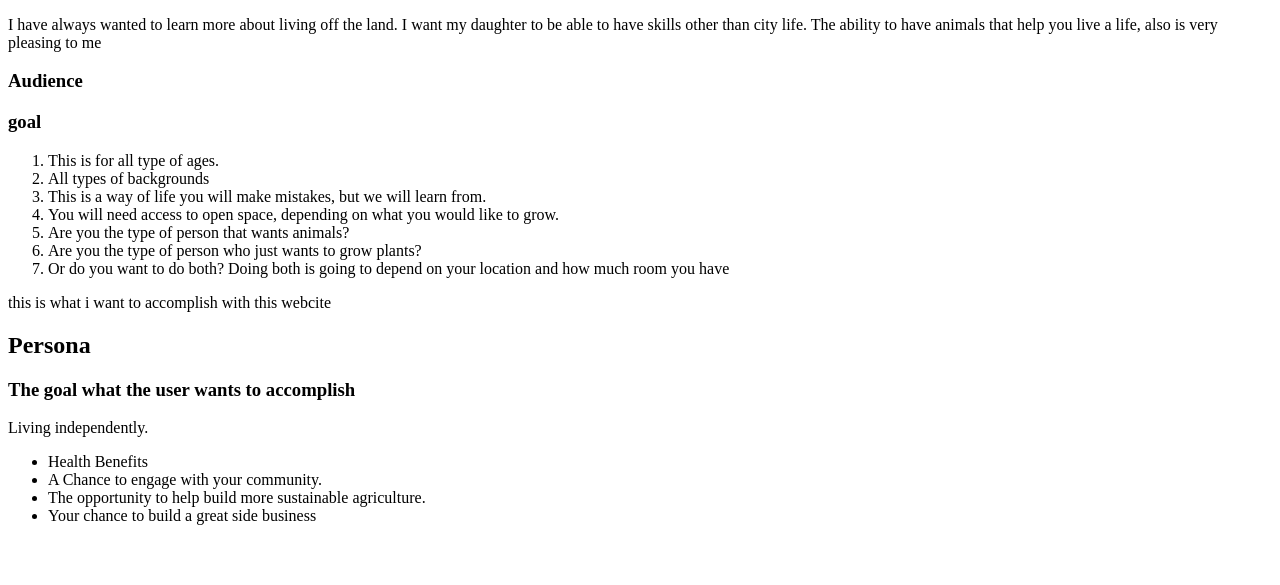
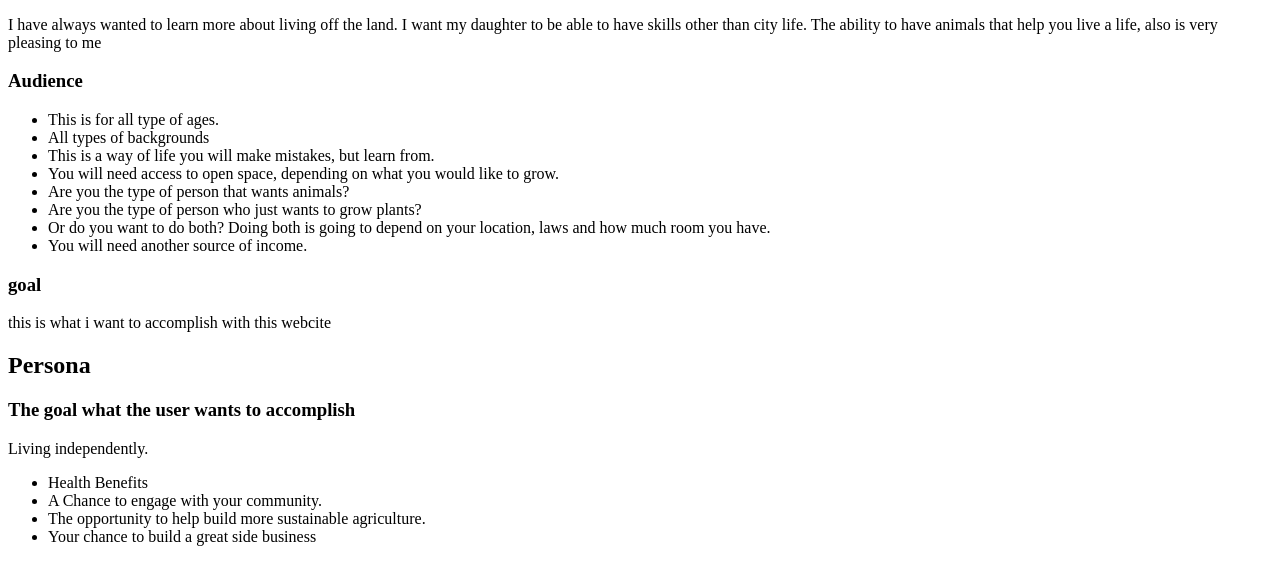
Before and after one commit to MbarboaReyes/maria-elena-barboa-reyes-main-project, a plain HTML site: page public_html/documentation/milestone-1.html in a window 1280 px wide. Shown: the part 105-690 px from the top of the page. Drawn offline with Linux system fonts and the light colour scheme.

Commit message:
working on my goal, line 42

```diff
--- a/public_html/documentation/milestone-1.html
+++ b/public_html/documentation/milestone-1.html
@@ -25,18 +25,27 @@ Goal: This is should be a quantifiable goal if possible. For example, a goal for
 <!--Purpose: What would you like your PWP to help you accomplish? -->
 <!---<p> this is my purpose for making this webcite</p>-->
 <h3>Audience</h3>
+<ul>
+    <li>This is for all type of ages.</li>
+    <li>All types of backgrounds</li>
+    <li>This is a way of life you will make mistakes, but learn from.</li>
+    <li>You will need access to open space, depending on what you would like to grow.</li>
+    <li>Are you the type of person that wants animals?</li>
+    <li>Are you the type of person who just wants to grow plants?</li>
+    <li>Or do you want to do both? Doing both is going to depend on your location, laws and how much room you have.</li>
+    <li>You will need another source of income.</li>
+</ul>
+
+
+
 <!--<p>this is where i will explain or who this cite is for</p>-->
 <h3>goal</h3>
-    <ol>
-        <li>This is for all type of ages.</li>
-        <li>All types of backgrounds</li>
-        <li>This is a way of life you will make mistakes, but we will learn from.</li>
-        <li>You will need access to open space, depending on what you would like to grow.</li>
-        <li>Are you the type of person that wants animals?</li>
-        <li>Are you the type of person who just wants to grow plants?</li>
-        <li>Or do you want to do both? Doing both is going to depend on your location and how much room you have</li>
-    </ol>
-
+<!--Goal: This is should be a quantifiable goal if possible. For example, a goal for your PWP could be:
+To acquire full or part-time employment or an internship.
+To increase sales and/or conversion rates for an existing business.
+To attract freelance clients.
+To serve as a gallery to showcase and promote your work.
+To increase the reach of a new or established social media presence (as measured via analytics tools).--->
 
 <p>this is what i want to accomplish with this webcite</p>
 <h2>Persona</h2>
```
